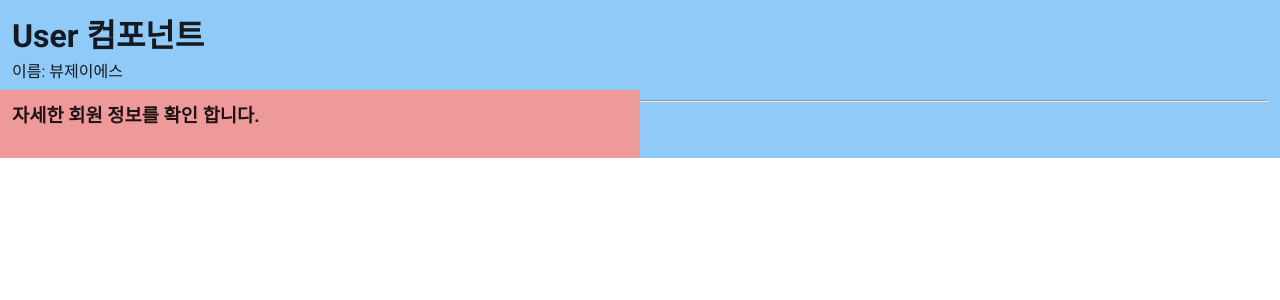
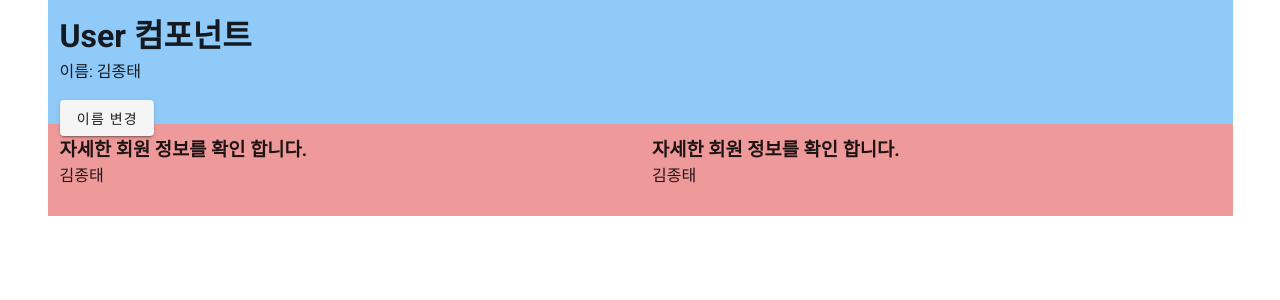
Before and after one commit to kjt407/Vue-Cli, a Vue app: page / in a window 1280 px wide. Shown: the top 300 px of the page. Built offline with nearby package versions, Linux system fonts and the light colour scheme.

Commit message:
부모 자식 컴포넌트간 값 전달 props

```diff
--- a/src/App.vue
+++ b/src/App.vue
@@ -1,6 +1,12 @@
 <template>
   <v-app>
-    <User></User>
+    <v-container>
+      <v-layout row wrap>
+        <v-flex xs12>
+          <User></User>
+        </v-flex>
+      </v-layout>
+    </v-container>
   </v-app>
 </template>
 
--- a/src/components/sample1/User.vue
+++ b/src/components/sample1/User.vue
@@ -1,11 +1,11 @@
 <template>
   <div class="blue lighten-3 pa-3">
     <h1>User 컴포넌트</h1>
-    <p>이름: 뷰제이에스</p>
-    <hr>
+    <p>이름: {{ name }}</p>
+    <v-btn @click="changeName()">이름 변경</v-btn>
     <v-layout row wrap>
       <v-flex xs12 sm6>
-        <UserDetail></UserDetail>
+        <UserDetail :name="name"></UserDetail>
       </v-flex>
       <v-flex xs12 sm6>
         <UserEdit></UserEdit>
@@ -19,6 +19,20 @@ import UserDetail from './UserDetail.vue';
 import UserEdit from './UserEdit.vue';
 
 export default {
-  components: { UserDetail, UserEdit }
+  components: { UserDetail, UserEdit },
+  data () {
+    return {
+      name: '김종태'
+    }
+  },
+  methods: {
+    changeName () {
+      if(this.name == '김종태') {
+        this.name = "태종김"
+      } else {
+        this.name = "김종태"
+      }
+    }
+  }
 }
 </script>
--- a/src/components/sample1/UserDetail.vue
+++ b/src/components/sample1/UserDetail.vue
@@ -1,11 +1,16 @@
 <template>
   <div class="red lighten-3 pa-3">
     <h3>자세한 회원 정보를 확인 합니다.</h3>
-    <p>{{name}}</p>
+    <p>{{ name }}</p>
   </div>
 </template>
 
 <script>
 export default {
+  props: ['name'],
+  data() {
+    return {
+    }
+  }
 }
 </script>
--- a/src/components/sample1/UserEdit.vue
+++ b/src/components/sample1/UserEdit.vue
@@ -1,9 +1,16 @@
 <template>
-  <div>
+  <div class="red lighten-3 pa-3">
+    <h3>자세한 회원 정보를 확인 합니다.</h3>
+    <p>{{ name }}</p>
   </div>
 </template>
 
 <script>
 export default {
+  data() {
+    return {
+      name: '김종태'
+    }
+  }
 }
 </script>
```
